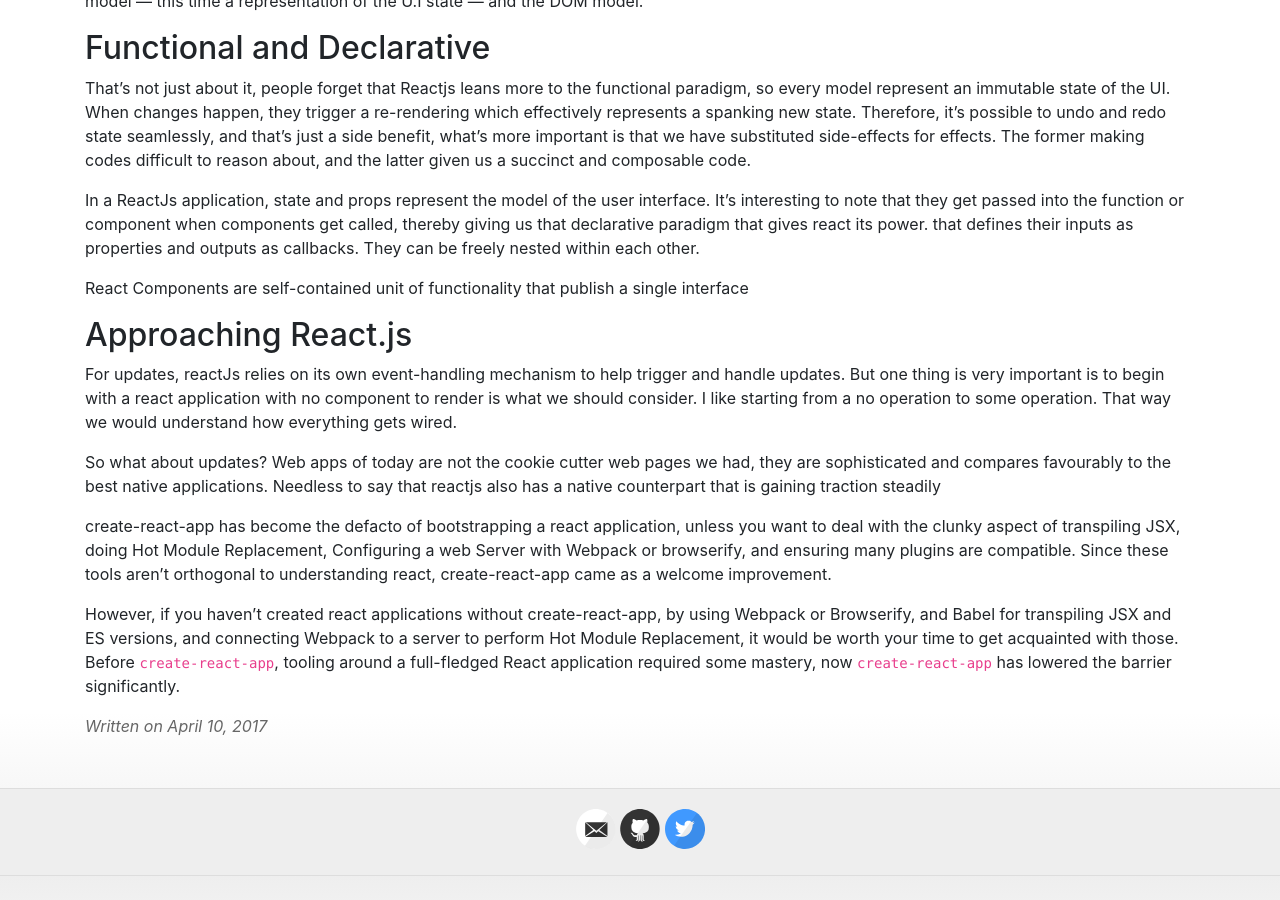
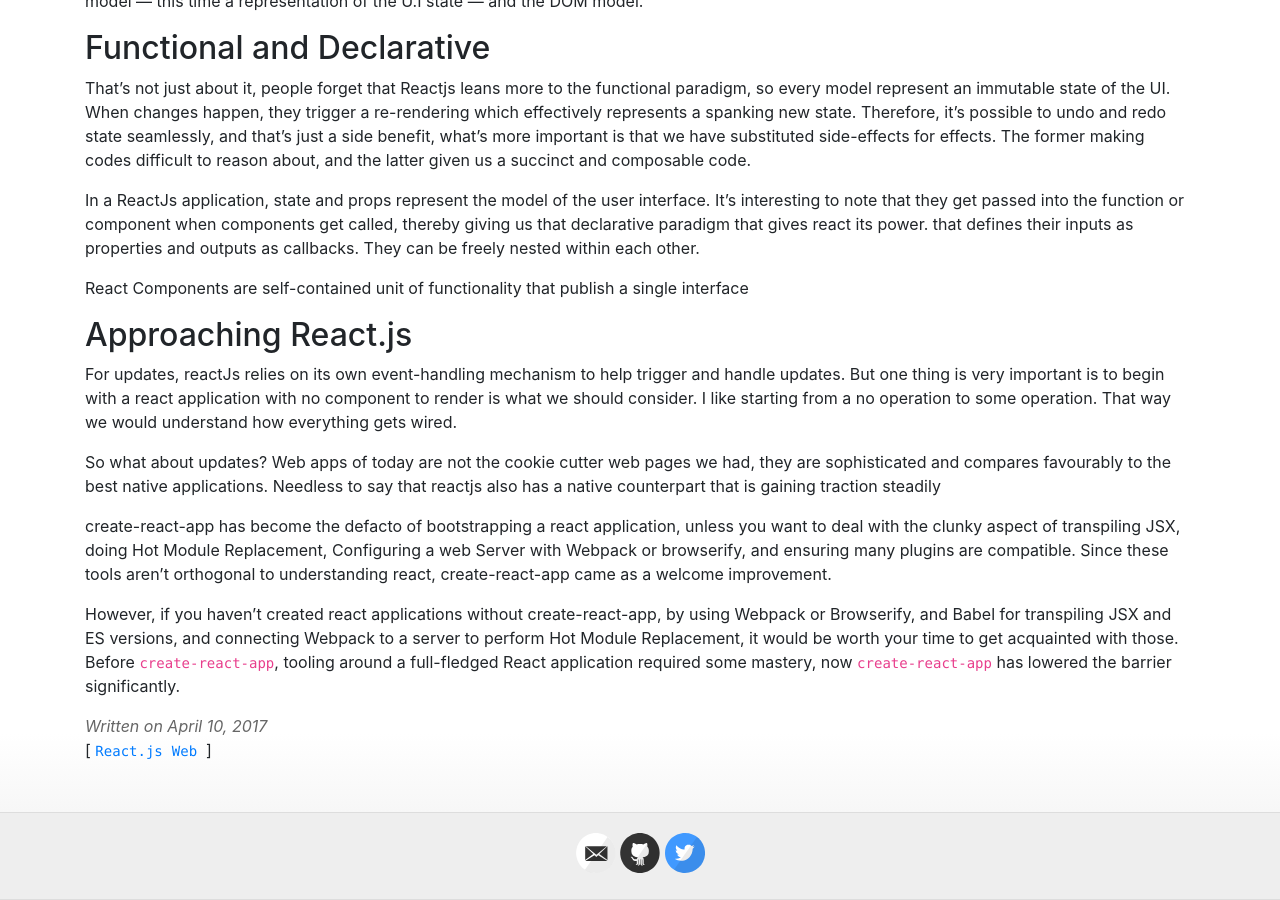
Before and after one commit to yeleywale/yeleywale.github.io, a Jekyll site: the page built from _posts/2017-4-10-Get Started with ReactJs.md, in a window 1280 px wide and 900 px high, scrolled down 766 px. Built offline with Jekyll 4.4.1, drawn with Linux system fonts in a browser that asks for light colours; some web fonts are replaced; comment, search, counter and statistics services are not loaded; before the commit the page ends 1642 px from its top, so only the background shows below that.

Commit message:
Add tag to post layout

```diff
--- a/_layouts/post.html
+++ b/_layouts/post.html
@@ -13,9 +13,12 @@
     Written on {{ page.date | date: "%B %e, %Y" }}
   </div>
 
-  {% if page.tags != "" %}
-    {% include tags.html %}
-  {% endif %}
+  <span>[
+    {% for tag in page.tags %}
+      {% capture tag_name %}{{ tag }}{% endcapture %}
+      <a href="/tag/{{ tag_name }}"><code class="highlighter-rouge"><nobr>{{ tag_name }}</nobr></code>&nbsp;</a>
+    {% endfor %}
+  ]</span>
 
   {% include disqus.html %}
 </article>
```
